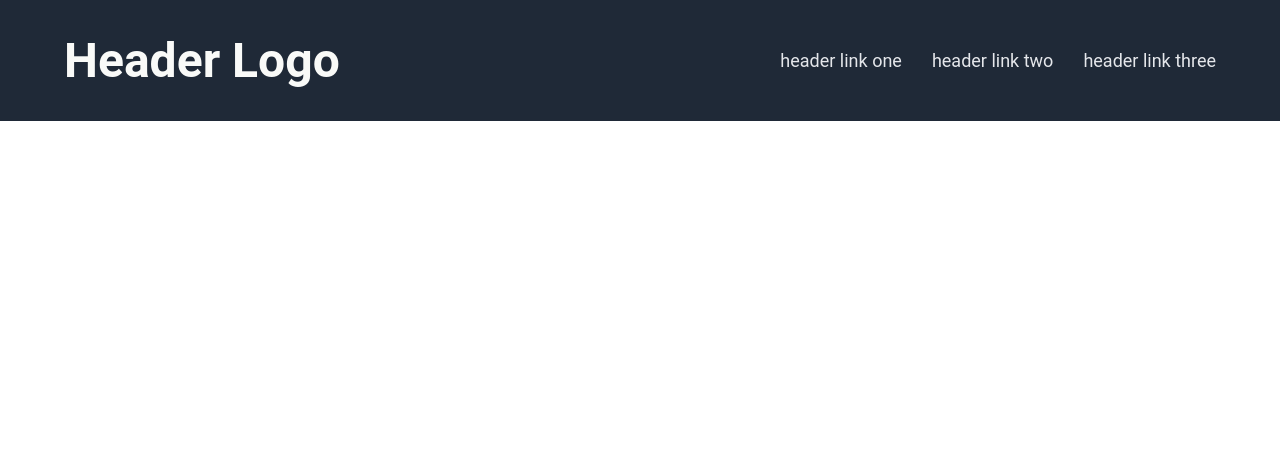
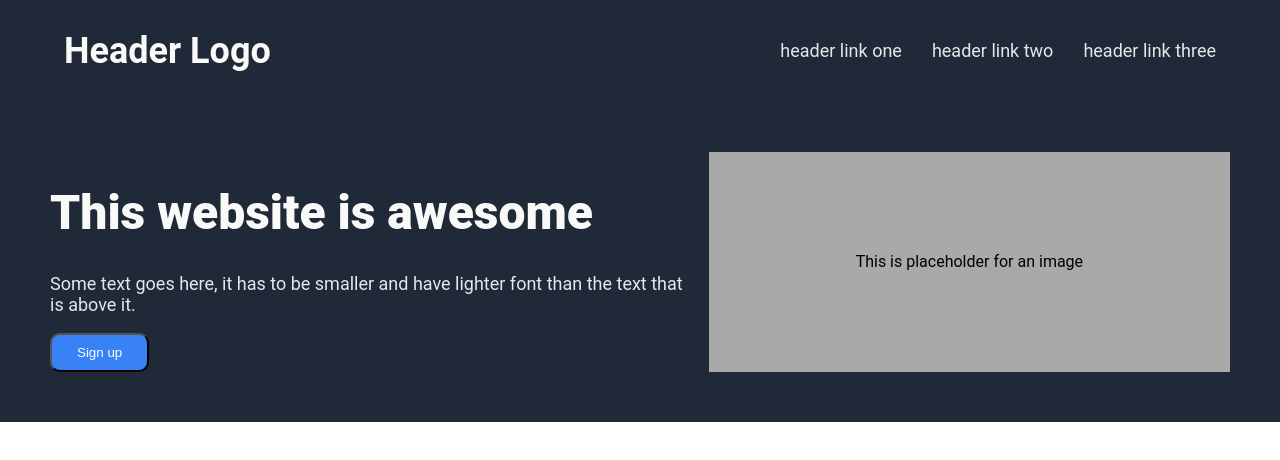
Before and after one commit to zmiotek/odin-landing-page, a plain HTML site: page index.html in a window 1280 px wide. Drawn offline with Linux system fonts and the light colour scheme.

Commit message:
first section completed

```diff
--- a/index.html
+++ b/index.html
@@ -10,14 +10,23 @@
 <body>
     <div class="top-section">
         <div class="header">
-            <h1>Header Logo</h1>
+            <h2>Header Logo</h1>
                 <div class="links">
                     <a>header link one</a>
                     <a>header link two</a>
                     <a>header link three</a>
                 </div>
         </div>
-        <div class="first-section">
+    </div>
+    <div class="first-section">
+        <div class="fs-left">
+            <h1>This website is awesome</h1>
+            <p>Some text goes here, it has to be smaller and have lighter font
+                 than the text that is above it.</p>
+            <button>Sign up</button>
+        </div>
+        <div class="fs-right">
+            <p>This is placeholder for an image</p>
         </div>
     </div>
     <div class="second-section">
--- a/styles.css
+++ b/styles.css
@@ -2,6 +2,24 @@ body {
     font-family: Roboto, sans-serif;
     padding: 0;
     margin: 0;
+}
+
+body > * {
+    padding: 50px;
+}
+
+h1 {
+    font-size: 48px;
+    font-weight: 900;
+    color: #f9faf8;
+}
+
+button {
+    border-radius: 10px;
+    padding: 10px 25px 10px 25px;
+    text-align: center;
+    color: white;
+    background-color: #3882f6;
 }
 
 .top-section {
@@ -23,5 +41,29 @@ body {
     display: flex;
     gap: 30px;
     color: #e5e7eb
+}
 
+.first-section {
+    display:flex;
+    background-color: #1f2937;
+    justify-content: space-between;
+    align-items: stretch;
+    gap: 20px;
 }
+
+.fs-left > p {
+    display: flex;
+    flex-direction: column;
+    flex: 1 1 0 auto;
+    font-size: 18px;
+    color: #e5e7eb;
+}
+
+.fs-right {
+    display: flex;
+    flex: 1 1 50%;
+    width: 50%;
+    background-color: darkgrey;
+    align-items: center;
+    justify-content: center;
+}
```
